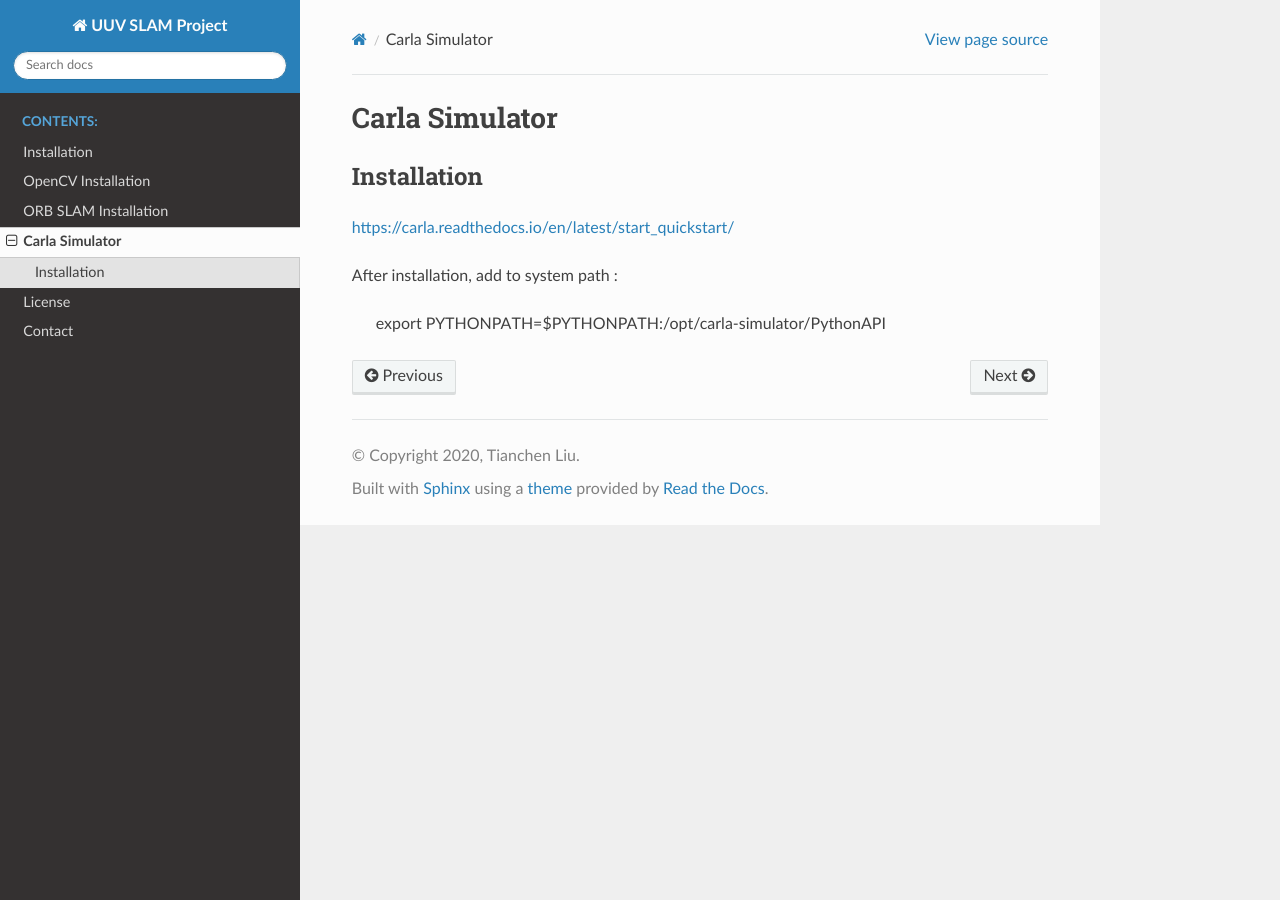
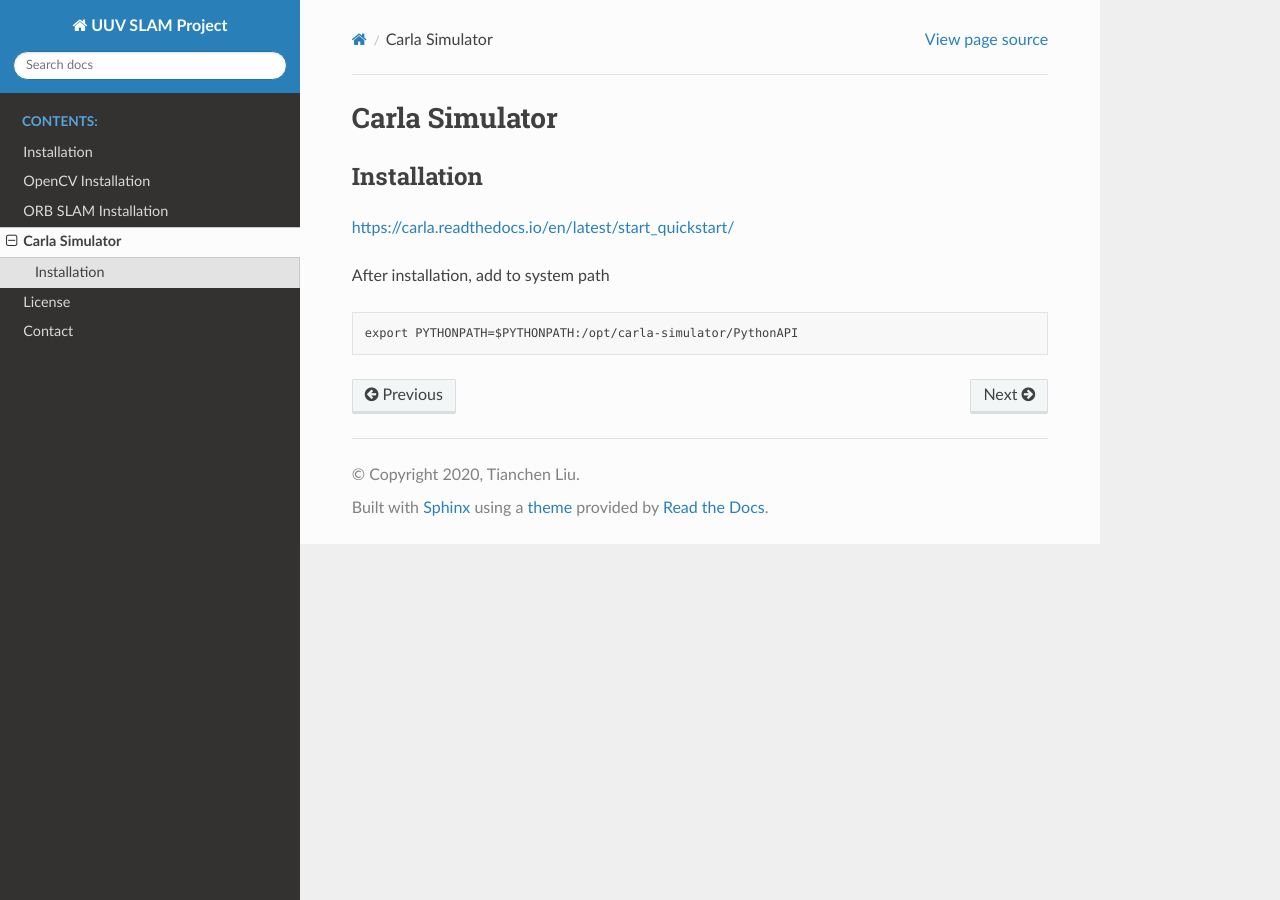
Before and after one commit to tianchenliu/uuv-slam-docs-test, a Sphinx documentation site: the page built from docs/source/carla.rst, in a window 1280 px wide. Built offline with Sphinx 7.4.7 and the Read the Docs theme 2.0.0, drawn with Linux system fonts in a browser that asks for light colours.

Commit message:
Fix code blocks

```diff
--- a/docs/source/carla.rst
+++ b/docs/source/carla.rst
@@ -7,6 +7,6 @@ Installation
 https://carla.readthedocs.io/en/latest/start_quickstart/
 
 
-After installation, add to system path :
+After installation, add to system path ::
 
     export PYTHONPATH=$PYTHONPATH:/opt/carla-simulator/PythonAPI
--- a/docs/source/orb_slam_installation.rst
+++ b/docs/source/orb_slam_installation.rst
@@ -25,6 +25,7 @@ Download from GitHub :
 
 
 Build ::
+
     cd ORB_SLAM2
     chmod +x build.sh
     ./build.sh
```
